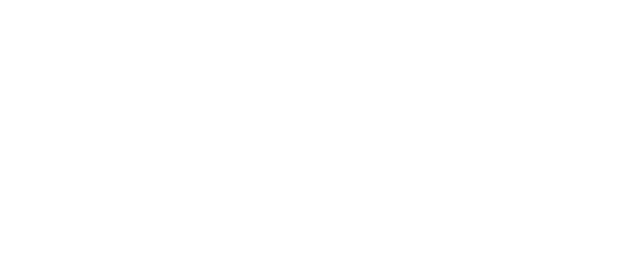
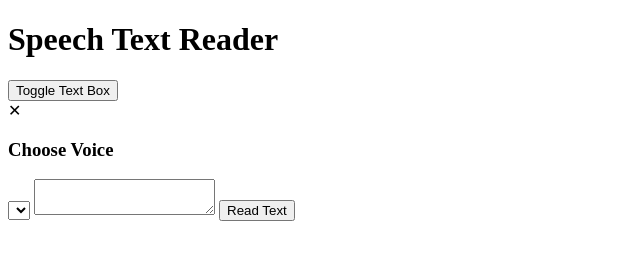
Before and after one commit to MattRuetz/web-speech-interface, a plain HTML site: page index.html in a window 1280 px wide. Shown: the whole page, without its empty margins (0-640 px from the left). Drawn offline with Linux system fonts and the light colour scheme.

Commit message:
initial html skeleton

```diff
--- a/index.html
+++ b/index.html
@@ -9,6 +9,20 @@
         <title>Web Speech Interface</title>
     </head>
     <body>
+        <div class="container">
+            <h1>Speech Text Reader</h1>
+
+            <button class="btn btn-toggle" id="toggle">Toggle Text Box</button>
+            <div class="text-box" id="text-box">
+                <div class="close" id="close">✕</div>
+                <h3>Choose Voice</h3>
+                <select id="voices"></select>
+                <textarea id="text" placeholder="Enter text to read...">
+                </textarea>
+                <button class="btn" id="read">Read Text</button>
+            </div>
+            <main></main>
+        </div>
         <script src="script.js"></script>
     </body>
 </html>
```
